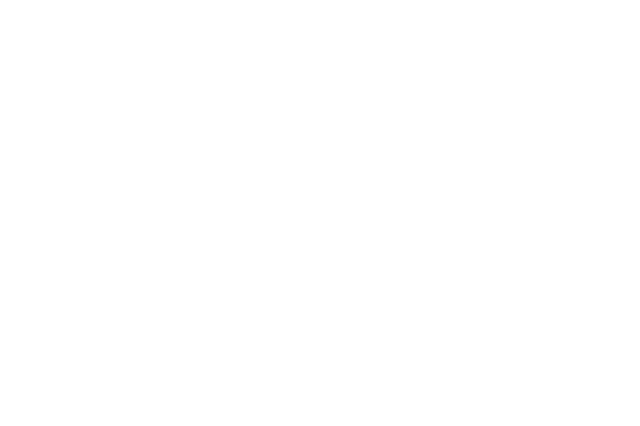
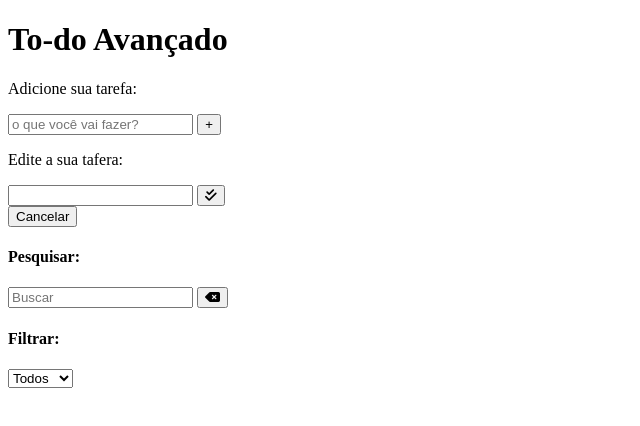
Before and after one commit to LuizVitorinoH/to-do-list, a plain HTML site: page index.html in a window 1280 px wide. Shown: the whole page, without its empty margins (0-640 px from the left). Drawn offline with Linux system fonts and the light colour scheme.

Commit message:
feat: adding forms inputs  selects and buttons

```diff
--- a/index.html
+++ b/index.html
@@ -4,7 +4,7 @@
     <meta charset="UTF-8" />
     <meta http-equiv="X-UA-Compatible" content="IE=edge" />
     <meta name="viewport" content="width=device-width, initial-scale=1.0" />
-    <title>Todo Avançado</title>
+    <title>To-do Avançado</title>
     <!-- CSS -->
     <link rel="stylesheet" href="css/style.css" />
     <!-- Font Awesome -->
@@ -18,5 +18,54 @@
     <!-- JS -->
     <script src="js/scripts.js" defer></script>
   </head>
-  <body></body>
+  <body>
+    <div class="todo-container">
+      <header>
+        <h1>To-do Avançado</h1>
+      </header>
+      <form id="todo-form">
+        <p>Adicione sua tarefa:</p>
+        <div class="form-control">
+          <input
+            type="text"
+            id="todo-input"
+            placeholder="o que você vai fazer?"
+          />
+          <button type="submit">
+            <i class="fa-thin fa-plus"></i>
+          </button>
+        </div>
+      </form>
+      <form id="edit-form">
+        <p>Edite a sua tafera:</p>
+        <div id="form-control">
+          <input type="text" id="edit-input" />
+          <button type="submit">
+            <i class="fa-solid fa-check-double"></i>
+          </button>
+        </div>
+        <button id="cancel-edit-btn">Cancelar</button>
+      </form>
+      <div id="toolbar">
+        <div id="search">
+          <h4>Pesquisar:</h4>
+          <form>
+            <input type="text" id="search-input" placeholder="Buscar" />
+            <button id="erase-button">
+              <i class="fa-solid fa-delete-left"></i>
+            </button>
+          </form>
+        </div>
+        <div id="filter">
+          <h4>Filtrar:</h4>
+          <select id="filter-select">
+            <option value="all">Todos</option>
+            <option value="done">Feitos</option>
+            <option value="todo">A fazer</option>
+          </select>
+        </div>
+      </div>
+      <div id="todo-list"></div>
+    </div>
+  </body>
 </html>
```
